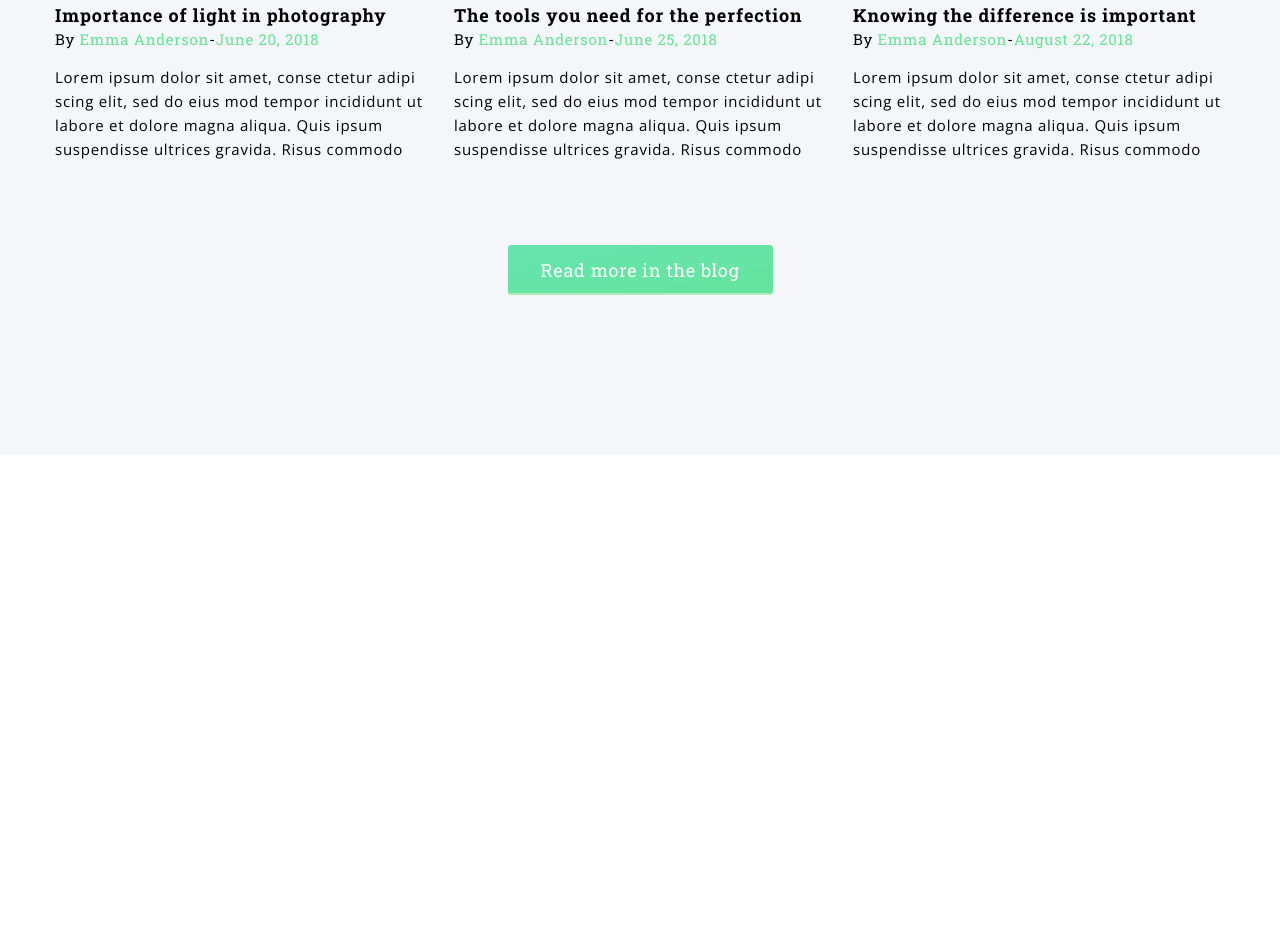
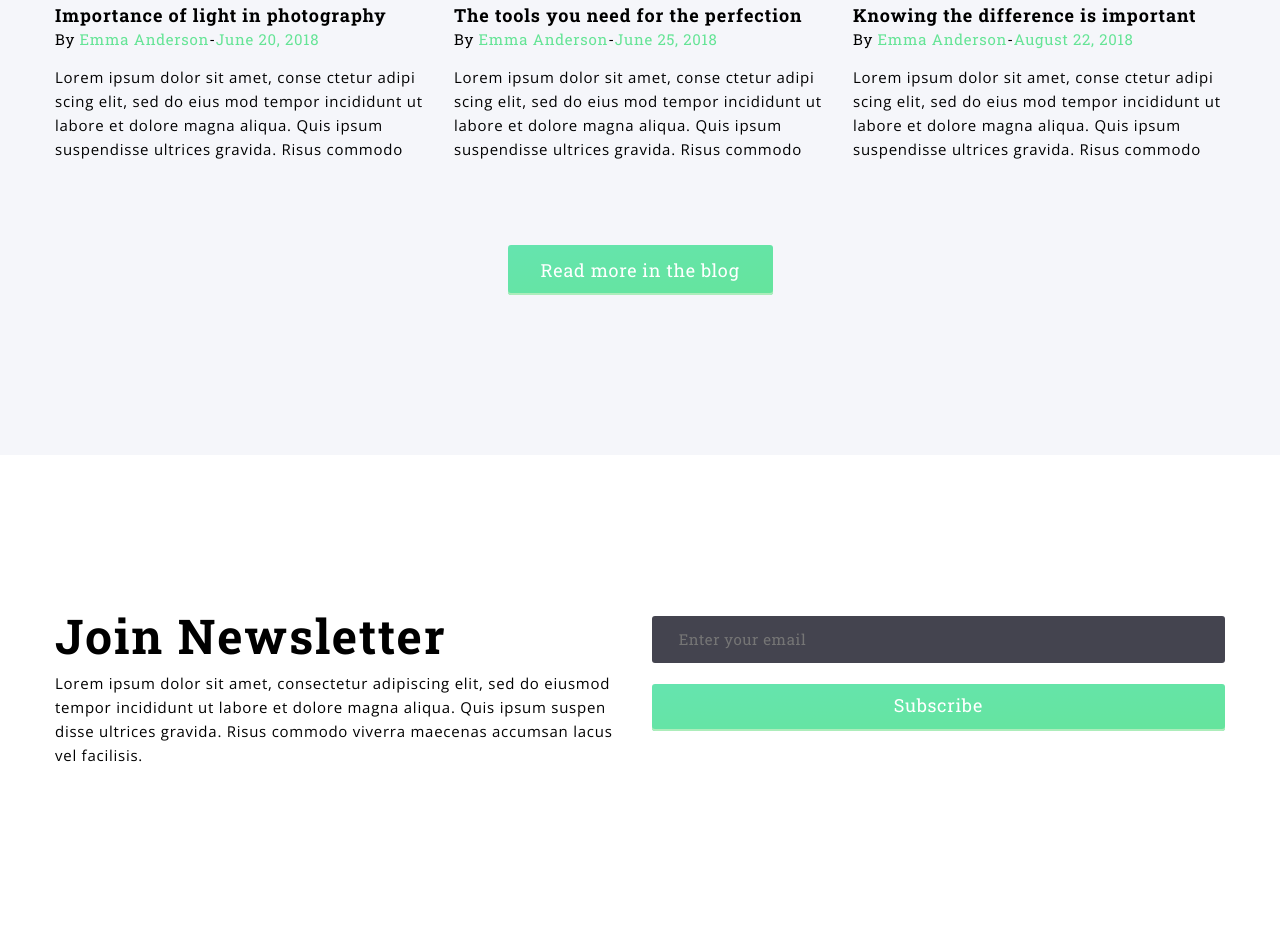
Before and after one commit to kotovdmitriy/bukee, a website: page src/views/index.html in a window 1280 px wide. Shown: the part 5743-6670 px from the top of the page. Before the commit the page ends 6198 px from the top, so only its background shows below. Drawn offline with nearby package versions, Linux system fonts and the light colour scheme; files that its build step writes are made by us from their sources; files whose address does not match are found by name.

Commit message:
block-letter

```diff
--- a/src/styles/main.scss
+++ b/src/styles/main.scss
@@ -4,10 +4,11 @@
 @import "utils/fonts";
 @import "libs";
 
-$light-color: #fff;
-$accent-color: #65e496;
+$light-color:    #fff;
+$accent-color:   #65e496;
 $bg-light-color: #f5f6fa;
-$bg-dark-color: #44444f;
+$bg-dark-color:  #44444f;
+$gray-color:     #9191b5;
 
 h1, h2, h3, h4, p {
 	padding: 0;
@@ -521,3 +522,56 @@ body {
 		max-width: 227px;
 	}
 }
+
+.block-letter {
+	display: flex;
+	justify-content: space-between;
+	&-item {
+		flex-basis: 49%;
+	}
+	&__title {
+		margin-top: 8px;
+		margin-bottom: 23px;
+		font-size: 48px;
+		letter-spacing: 1.9px;
+		}
+	&__text {
+		font-family: "Open Sans", serif;
+		font-size: 15px;
+		letter-spacing: 0.75px;
+	}
+	&__input {
+		width: 100%;
+		background-color: $bg-dark-color;
+		border: none;
+		border-radius: 3px;
+		color: $gray-color;
+		padding: 15px 27px;
+		box-sizing: border-box;
+		letter-spacing: 0.6px;
+		&:focus {
+			outline: none;
+		}
+		&:placeholder {
+			color: $gray-color;
+		}
+	}
+	&__btn {
+		background: linear-gradient(to top left, #65e49c, #65e4af);
+		border: none;
+		color: $light-color;
+		text-decoration: none;
+		border-radius: 3px;
+		text-align: center;
+		font-size: 18px;
+		margin-top: 21px;
+		padding: 11px 0 15px 0;
+		letter-spacing: 0.7px;
+		box-shadow: inset 0 -2px #adedbb;
+		display: block;
+		width: 100%;
+		&:focus {
+			outline: none;
+		}
+	}
+}
--- a/src/views/index.html
+++ b/src/views/index.html
@@ -263,11 +263,22 @@
 				</div>
 			</div>
 			<a href="#" class="page__btn">Read more in the blog</a>
-
-
 		</div>
 	</div>
 
+		<div class="page">
+			<div class="wrap">
+				<div class="block-letter">
+					<div class="block-letter-item">
+						<h2 class="block-letter__title">Join Newsletter</h2>
+						<p class="block-letter__text">Lorem ipsum dolor sit amet, consectetur adipiscing elit, sed do eiusmod tempor incididunt ut labore et dolore magna aliqua. Quis ipsum suspen disse ultrices gravida. Risus commodo viverra maecenas accumsan lacus vel facilisis.</p>
+					</div>
+					<div class="block-letter-item">
+						<input class="block-letter__input" type="text" name="" placeholder="Enter your email">
+						<button class="block-letter__btn">Subscribe</button></div>
+				</div>
+			</div>
+		</div>
 
 
 		<script src="../js/main.js"></script>
```
